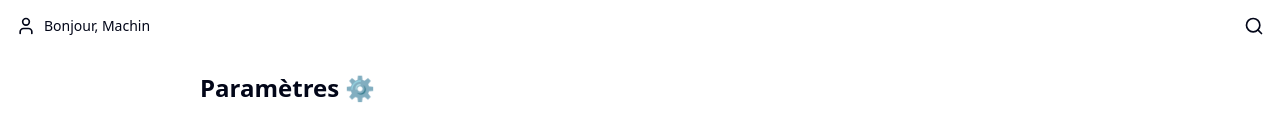
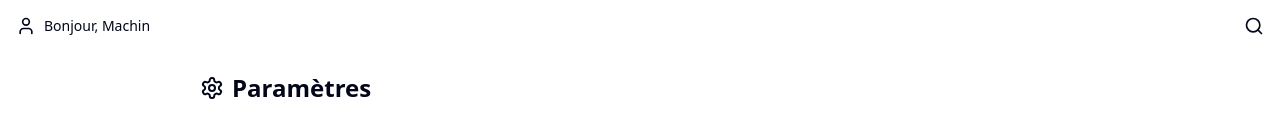
Before and after one commit to Diantis/onboard-campus, a Next.js app: page /settings in a window 1280 px wide. Shown: the top 139 px of the page. Built offline with nearby package versions, Linux system fonts and the light colour scheme.

Commit message:
refactor: settings title icon

```diff
--- a/src/app/settings/page.tsx
+++ b/src/app/settings/page.tsx
@@ -3,15 +3,19 @@ import SettingsAccordion from "@/components/SettingsAccordion";
 import { Header } from "@/components/Header";
 import { BottomNav } from "@/components/BottomNav";
 import { FloatingMenu } from "@/components/FloatingMenu";
+import { Settings } from "lucide-react";
 
 export default function SettingsPage() {
   return (
     <div className="relative min-h-screen bg-background pb-28 flex flex-col">
-      <Header userName="Machin" />
-      <h1 className="md:mx-50 m-5 text-2xl font-bold mb-4">Paramètres ⚙️</h1>
-      <SettingsAccordion />
-      <FloatingMenu />
-      <BottomNav />
+		<Header userName="Machin" />
+		<h1 className="md:mx-50 m-5 text-2xl font-bold mb-4 flex items-center gap-2">
+		<Settings className="w-6 h-6" />
+		Paramètres
+		</h1>
+		<SettingsAccordion />
+		<FloatingMenu />
+		<BottomNav />
     </div>
   );
 }
```
